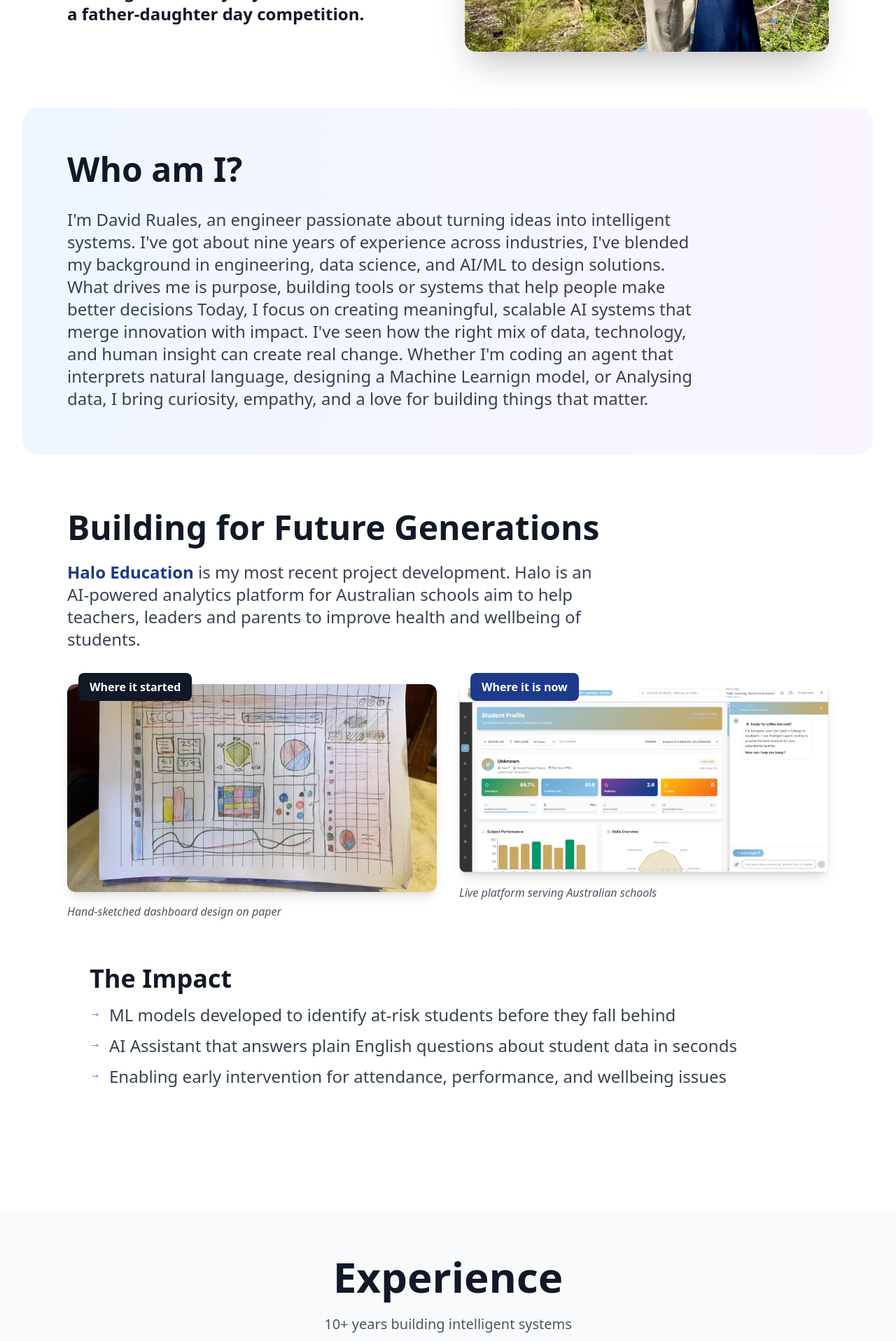
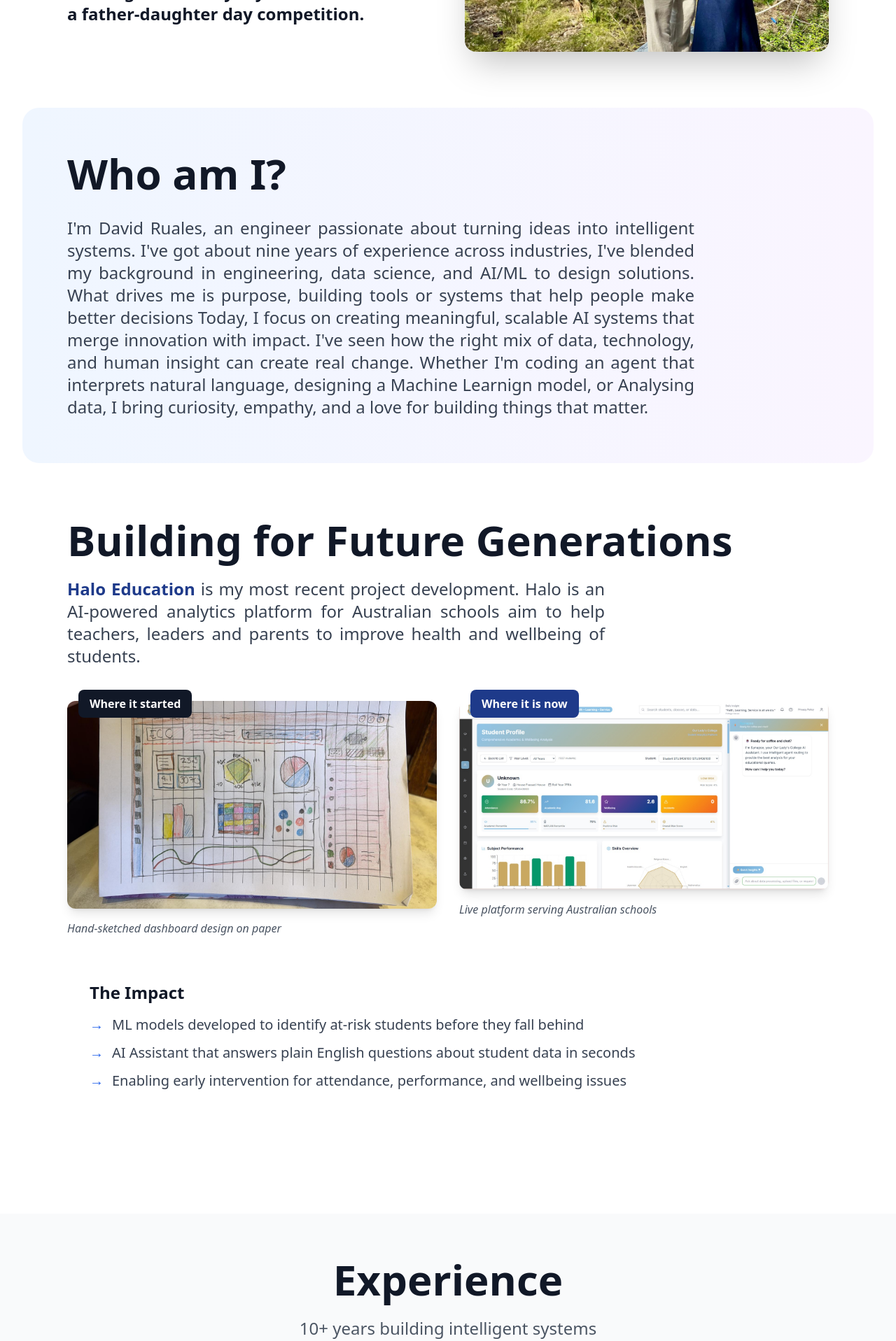
Before and after one commit to DavidRualesA/personal_website, a React (Vite) app: page / in a window 1280 px wide. Shown: the part 1575-3492 px from the top of the page at 70% size. Built offline with nearby package versions, Linux system fonts and the light colour scheme.

Commit message:
improved letter size across project

```diff
--- a/src/components/About.tsx
+++ b/src/components/About.tsx
@@ -14,7 +14,7 @@ const About: React.FC = () => {
                         Moving Countries
                     </h2>
                     <div className="grid md:grid-cols-2 gap-12 items-center">
-                        <div className="space-y-6 text-lg text-gray-700 leading-relaxed">
+                        <div className="space-y-6 text-lg text-gray-700 leading-relaxed text-justify">
                             <p className='text-2xl'>
                                 "Where should we go for our honeymoon?"... That was the question my wife and I  asked ourselves.
                                 We chose Australia, not just for a vacation, but for growth.
@@ -47,10 +47,10 @@ const About: React.FC = () => {
 
                 {/* Profesional Profile */}
                 <div className="mb-20 py-16 bg-gradient-to-r from-blue-50 to-purple-50 -mx-4 px-4 md:-mx-8 md:px-8 lg:-mx-16 lg:px-16 rounded-3xl">
-                    <h2 className="text-4xl md:text-5xl font-bold text-gray-900 mb-8">
+                    <h2 className="text-4xl md:text-5xl lg:text-6xl font-bold text-gray-900 mb-8">
                         Who am I?
                     </h2>
-                    <div className="max-w-4xl space-y-6 text-lg text-gray-700 leading-relaxed">
+                    <div className="max-w-4xl space-y-6 text-lg text-gray-700 leading-relaxed text-justify">
                         <p className='text-2xl'>
                             I'm David Ruales, an engineer passionate about turning ideas into intelligent systems.
                             I've got about nine years of experience across industries, I've blended my background in engineering, data science, and AI/ML to design solutions.
@@ -66,10 +66,10 @@ const About: React.FC = () => {
 
                 {/* Halo Education - Proudest Work */}
                 <div className="mb-20">
-                    <h2 className="text-4xl md:text-5xl font-bold text-gray-900 mb-6">
+                    <h2 className="text-4xl md:text-5xl lg:text-6xl font-bold text-gray-900 mb-6">
                         Building for Future Generations
                     </h2>
-                    <p className="text-2xl text-gray-700 mb-12 max-w-3xl">
+                    <p className="text-2xl text-gray-700 mb-12 max-w-3xl text-justify">
                         <span className="font-bold text-blue-900">Halo Education</span> is my most recent project development.
                         Halo is an AI-powered analytics platform for Australian schools aim to help teachers, leaders and parents to
                         improve health and wellbeing of students.
@@ -106,19 +106,19 @@ const About: React.FC = () => {
                     </div>
 
                     <div className="bg-white rounded-2xl p-8 space-y-4">
-                        <h3 className="text-4xl font-bold text-gray-900 mb-4">The Impact</h3>
+                        <h3 className="text-2xl font-bold text-gray-900 mb-4">The Impact</h3>
                         <ul className="space-y-3 text-gray-700">
                             <li className="flex items-start">
-                                <span className="text-blue-600 font-bold mr-3">→</span>
-                                <span className='text-2xl'>ML models developed to identify at-risk students before they fall behind</span>
+                                <span className="text-blue-600 font-bold mr-3 text-xl">→</span>
+                                <span className='text-xl'>ML models developed to identify at-risk students before they fall behind</span>
                             </li>
                             <li className="flex items-start">
-                                <span className="text-blue-600 font-bold mr-3">→</span>
-                                <span className='text-2xl'>AI Assistant that answers plain English questions about student data in seconds</span>
+                                <span className="text-blue-600 font-bold mr-3 text-xl">→</span>
+                                <span className='text-xl'>AI Assistant that answers plain English questions about student data in seconds</span>
                             </li>
                             <li className="flex items-start">
-                                <span className="text-blue-600 font-bold mr-3">→</span>
-                                <span className='text-2xl'>Enabling early intervention for attendance, performance, and wellbeing issues</span>
+                                <span className="text-blue-600 font-bold mr-3 text-xl">→</span>
+                                <span className='text-xl'>Enabling early intervention for attendance, performance, and wellbeing issues</span>
                             </li>
                         </ul>
                     </div>
--- a/src/components/Contact.tsx
+++ b/src/components/Contact.tsx
@@ -48,7 +48,7 @@ const Contact: React.FC = () => {
                 <h2 className="text-4xl md:text-5xl lg:text-6xl font-bold text-gray-900 mb-6 text-center">
                     Get in Touch
                 </h2>
-                <p className="text-xl text-gray-600 mb-20 text-center">
+                <p className="text-2xl text-gray-600 mb-20 text-center">
                     Let's build something that matters
                 </p>
 
--- a/src/components/Experience.tsx
+++ b/src/components/Experience.tsx
@@ -76,7 +76,7 @@ const Experience: React.FC = () => {
                 <h2 className="text-4xl md:text-5xl lg:text-6xl font-bold text-gray-900 mb-6 text-center">
                     Experience
                 </h2>
-                <p className="text-xl text-gray-600 mb-8 text-center">
+                <p className="text-2xl text-gray-600 mb-8 text-center">
                     10+ years building intelligent systems
                 </p>
 
@@ -121,7 +121,7 @@ const Experience: React.FC = () => {
                                             <p className="text-xl font-semibold text-blue-600">
                                                 {exp.company}
                                             </p>
-                                            <p className="text-lg text-gray-600 leading-relaxed mt-3">
+                                            <p className="text-xl text-gray-600 leading-relaxed mt-3">
                                                 {exp.description}
                                             </p>
                                         </div>
@@ -171,7 +171,7 @@ const Experience: React.FC = () => {
                                             <p className="text-xl font-semibold text-blue-600">
                                                 {exp.company}
                                             </p>
-                                            <p className="text-lg text-gray-600 leading-relaxed mt-3">
+                                            <p className="text-xl text-gray-600 leading-relaxed mt-3">
                                                 {exp.description}
                                             </p>
                                         </div>
@@ -188,7 +188,7 @@ const Experience: React.FC = () => {
                                     <p className="text-xl font-semibold text-blue-600">
                                         {exp.company}
                                     </p>
-                                    <p className="text-lg text-gray-600 leading-relaxed mt-3">
+                                    <p className="text-2xl text-gray-600 leading-relaxed mt-3">
                                         {exp.description}
                                     </p>
                                 </div>
--- a/src/components/Projects.tsx
+++ b/src/components/Projects.tsx
@@ -68,7 +68,7 @@ const Projects: React.FC = () => {
                 <h2 className="text-4xl md:text-5xl lg:text-6xl font-bold text-gray-900 mb-6 text-center">
                     Recent Projects
                 </h2>
-                <p className="text-xl text-gray-600 mb-20 text-center">
+                <p className="text-2xl text-gray-600 mb-20 text-center">
                     AI-powered solutions across education, enterprise, and automation
                 </p>
 
--- a/src/components/Skills.tsx
+++ b/src/components/Skills.tsx
@@ -39,7 +39,7 @@ const Skills: React.FC = () => {
                 <h2 className="text-4xl md:text-5xl lg:text-6xl font-bold text-gray-900 mb-6 text-center">
                     Skills
                 </h2>
-                <p className="text-xl text-gray-600 mb-20 text-center">
+                <p className="text-2xl text-gray-600 mb-20 text-center">
                     Technical expertise across the full stack
                 </p>
 
```
